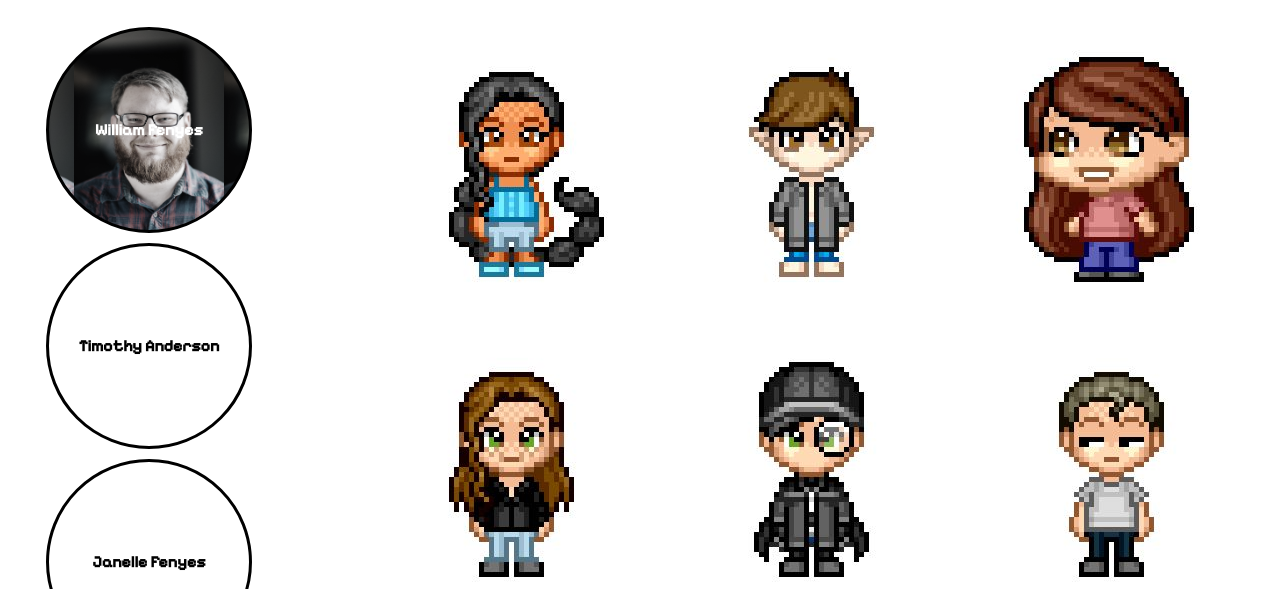
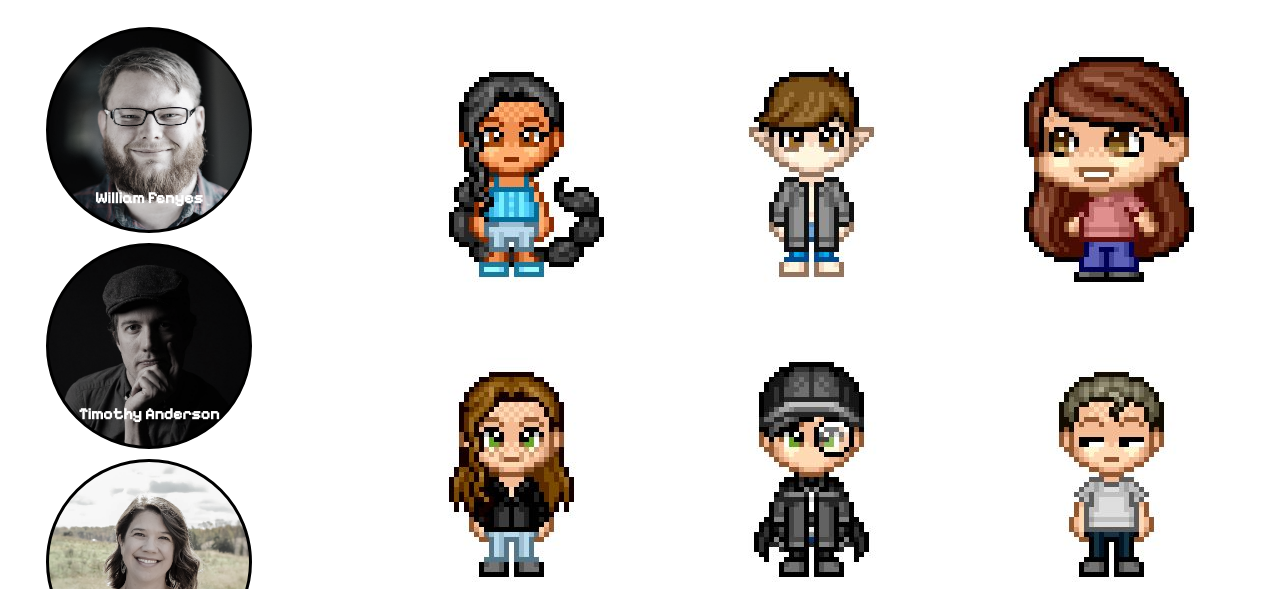
Before and after one commit to wfenyes/video-game-blog, a plain HTML site: page index.html in a window 1280 px wide. Shown: the part 211-800 px from the top of the page. Drawn offline with Linux system fonts and the light colour scheme.

Commit message:
added hover to cards

```diff
--- a/style.css
+++ b/style.css
@@ -88,9 +88,8 @@ li {
     border-radius: 50%;
     width: 200px;
     height: 200px;
-    text-align: center;
     justify-content: center;
-    align-items: center;
+    /* align-items: center; */
 }
 
 .billy:hover {
@@ -100,18 +99,62 @@ li {
 
 .billy {
     background-image: url(assets/billy-headshot.jpg);
-    background-size: 150px;
+    background-size: 200px;
     background-position: center;
-    filter: grayscale(80%)
+    filter: grayscale(80%);
+    position: relative;
 
 }
 
 
 .billy h4 {
     color: white;
+    position: absolute;
+    top: 75%;
+    transform: translateY(-70%);
+}
+
+.tim {
+    background-image: url(assets/tim-headshot.jpg);
+    background-size: 200px;
+    background-position: center;
+    filter: grayscale(80%);
+    position: relative;
+
 }
 
 
+.tim h4 {
+    color: white;
+    position: absolute;
+    top: 75%;
+    transform: translateY(-70%);
+}
+
+.tim:hover {
+    filter: grayscale(0%);
+}
+
+.janelle {
+    background-image: url(assets/janelle-headshot.jpg);
+    background-size: 200px;
+    background-position: center;
+    filter: grayscale(80%);
+    position: relative;
+
+}
+
+
+.janelle h4 {
+    color: white;
+    position: absolute;
+    top: 75%;
+    transform: translateY(-70%);
+}
+
+.janelle:hover {
+    filter: grayscale(0%);
+}
 /* .content-container{
     display: flex;
     align-items: center;
```
Also changed, not shown: 1 other file.
